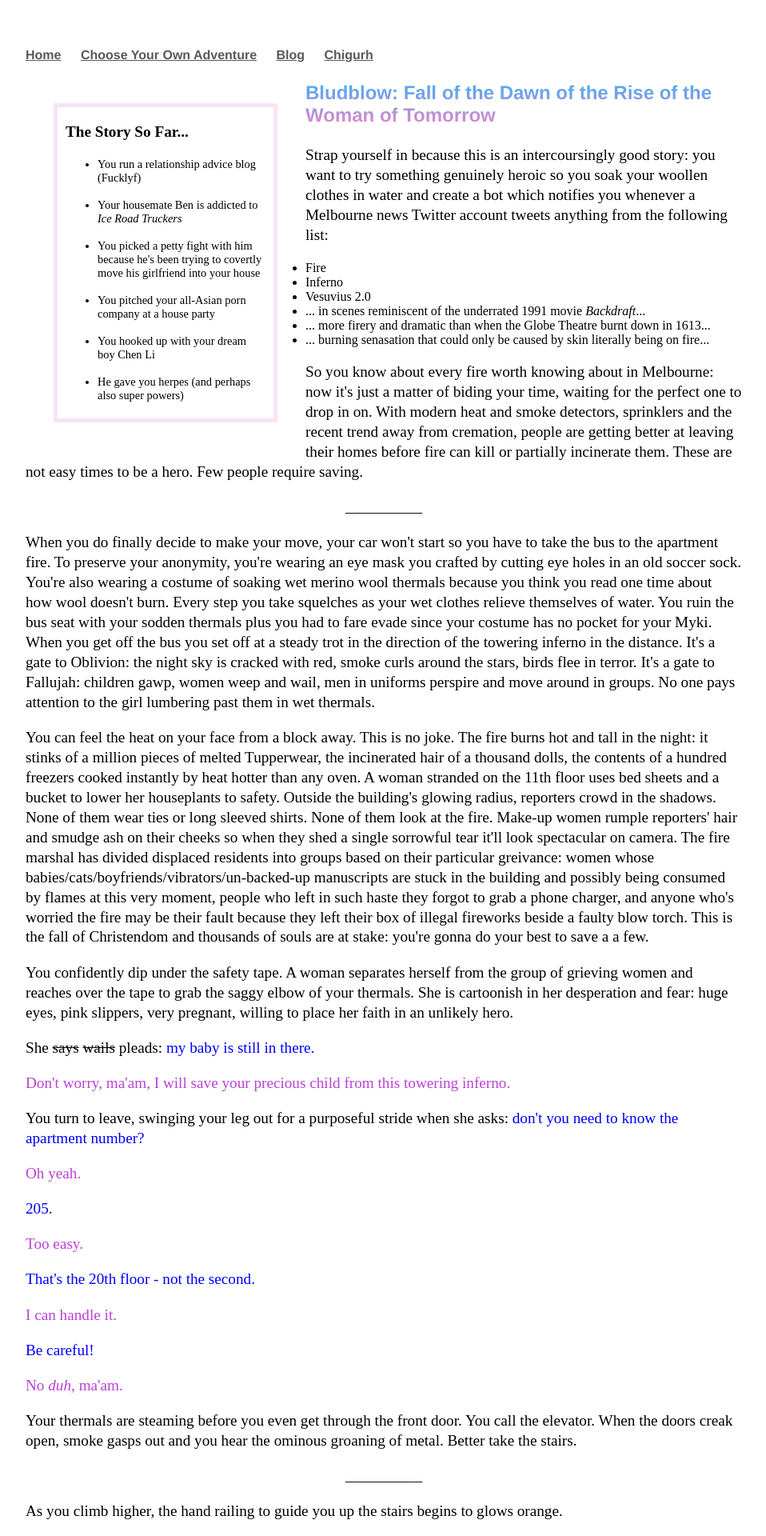
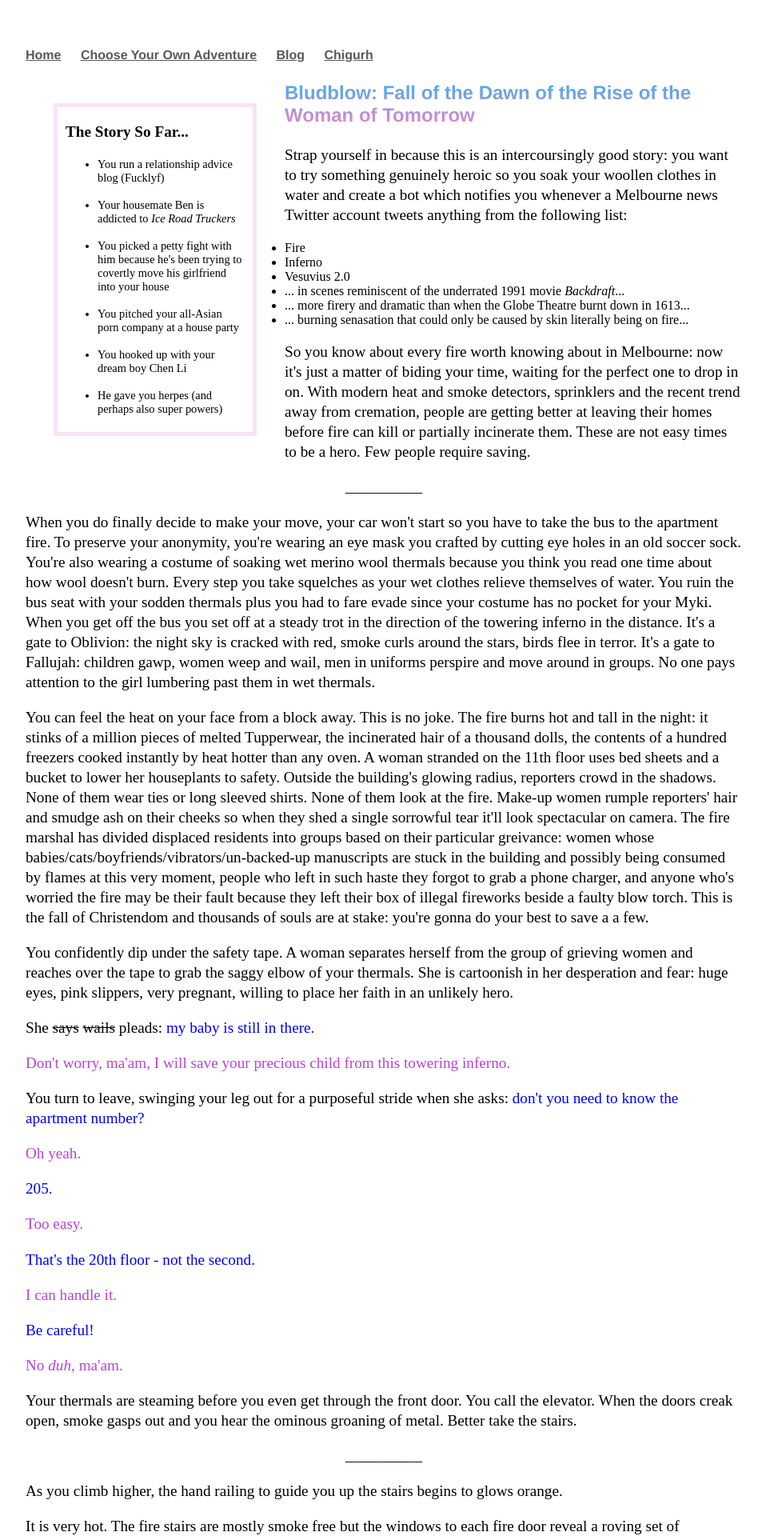
Before and after one commit to Pinelife/pinelife.github.io, a Jekyll site: the page Hellhole/paneltest.html, which Jekyll copies as it is, in a window 1280 px wide. Shown: the top 1920 px of the page at 80% size, without its empty margins (160-1118 px from the left). Built offline with Jekyll 4.4.1, drawn with Linux system fonts in a browser that asks for light colours.

Commit message:
Update main.css

```diff
--- a/css/main.css
+++ b/css/main.css
@@ -100,7 +100,7 @@ ol li {
         outline: #f9e3f6 solid thick;
         padding-right: 10px;
         padding-left: 10px;
-        width: 250px;
+        width: 25%;
         float: left;
         margin: 40px;
 }
```
